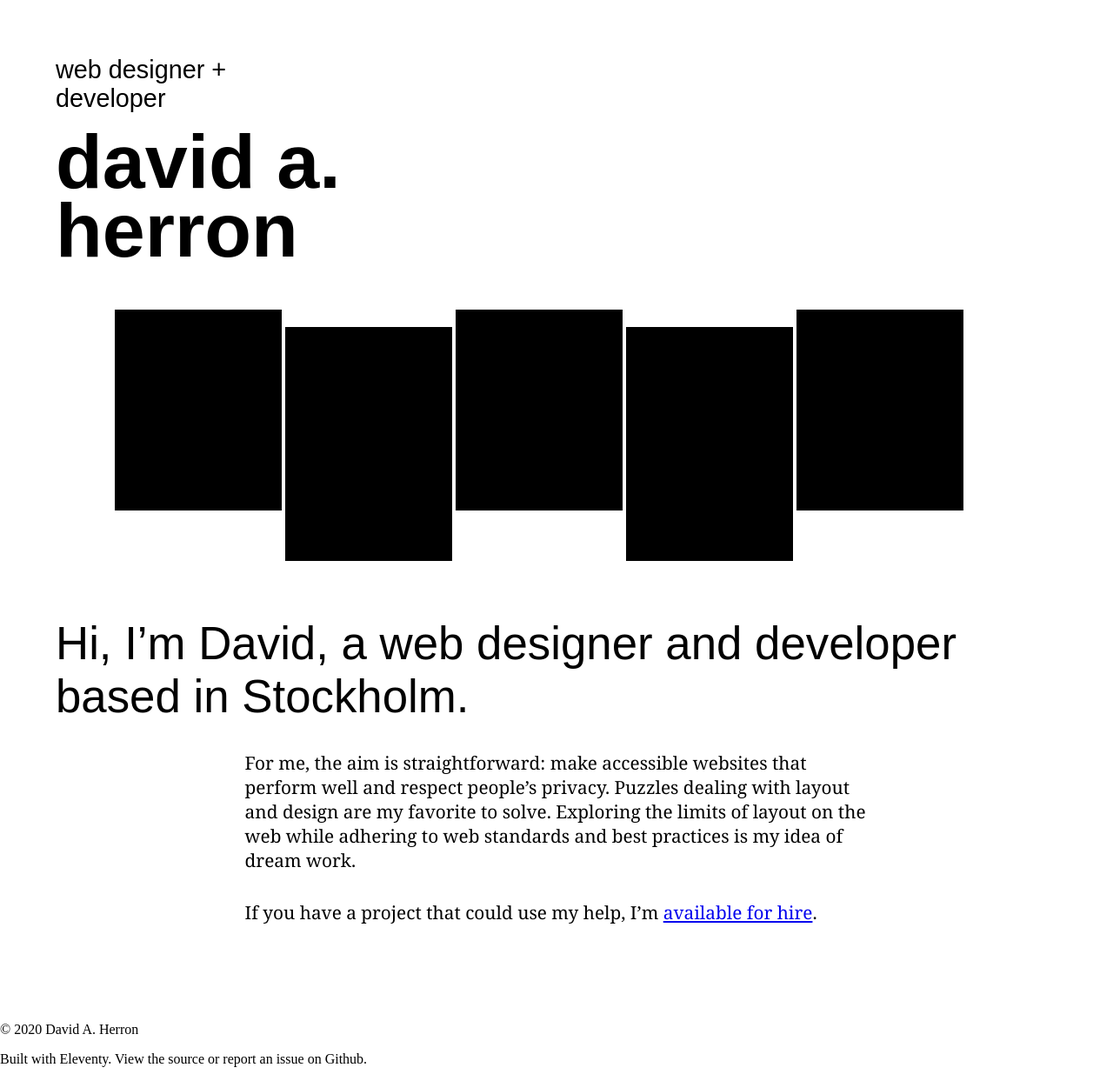
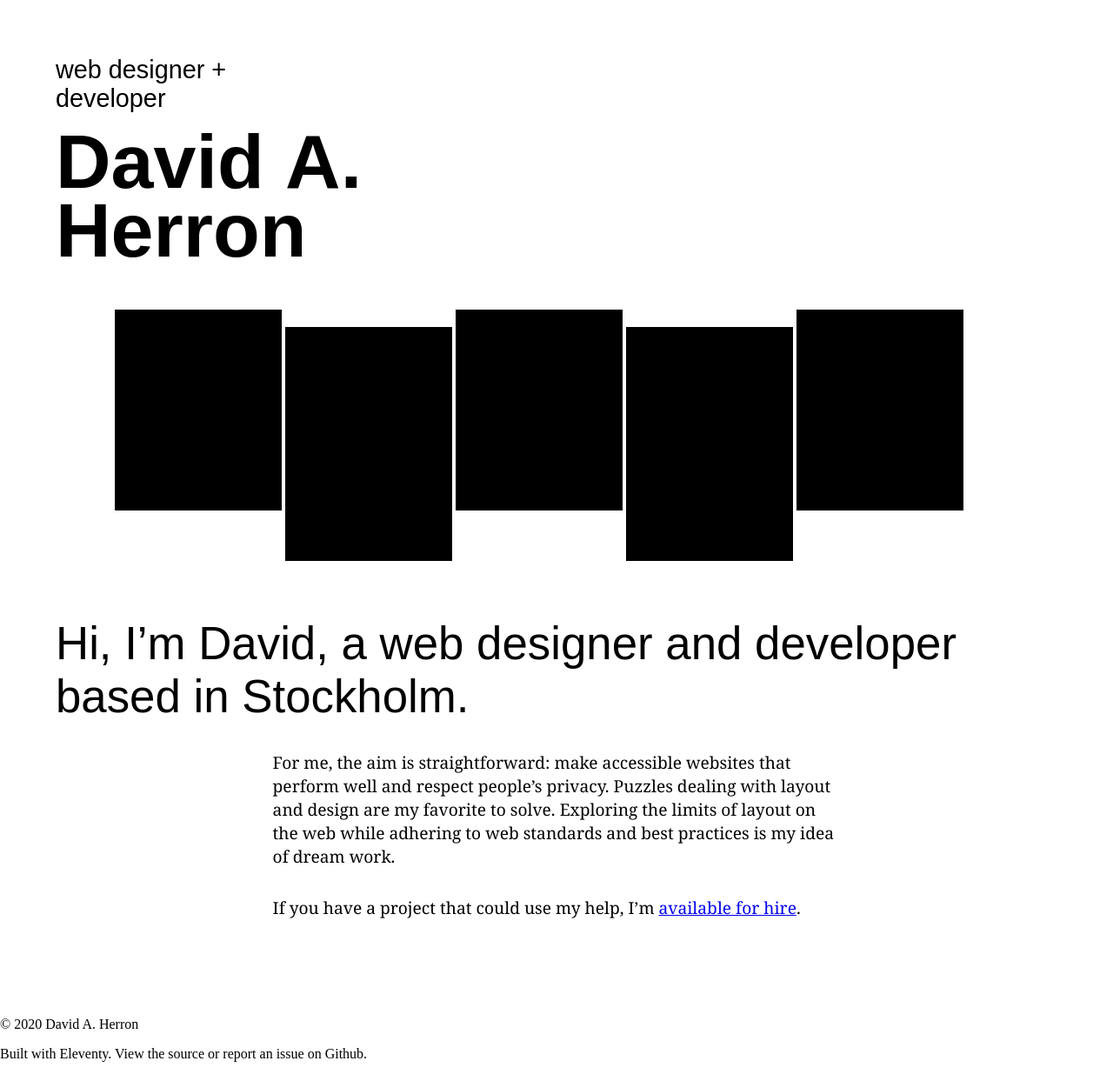
Before and after one commit to dvdherron/dh-11ty, an Eleventy site: page src/index.md in a window 1280 px wide. Shown: the whole page at 87% size. Built offline with nearby package versions, Linux system fonts and the light colour scheme; Eleventy itself is replaced by a stand-in of ours; files that its build step writes are made by us from their sources.

Commit message:
reduce body text size
There was a bad right rag. Smaller size fixes it.

```diff
--- a/src/_templates/main.css
+++ b/src/_templates/main.css
@@ -260,7 +260,7 @@ b:nth-of-type(5) {
 } */
 
 main p {
-  font-size: 1.3em;
+  font-size: 1.2em;
   font-family: var(--font-body);
 }
 
@@ -271,6 +271,12 @@ main p {
     margin: 2rem auto;
   }
 }
+
+/* @media screen and (min-width: 600px) {
+  [data-layout="banner"] {
+    grid-template-columns: 1fr 1fr 2rem 3vw max-content max-content repeat(2, 1fr);
+  }
+} */
 
 @media screen and (min-width: 50em) {
   b {
--- a/src/index.md
+++ b/src/index.md
@@ -1,6 +1,6 @@
 ---
 layout: base.njk
-mainTitle: david&nbsp;a.<br> herron
+mainTitle: David&nbsp;A.<br> Herron
 subtitle: web&nbsp;designer +<br> developer
 intro: Hi, I’m David, a web designer and developer based in Stockholm.
 ---
```
